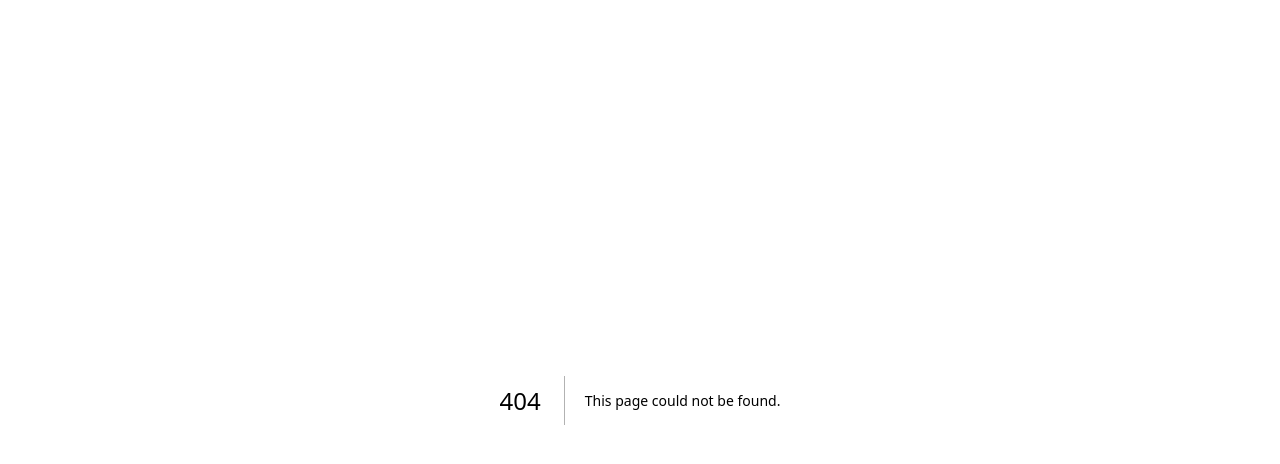
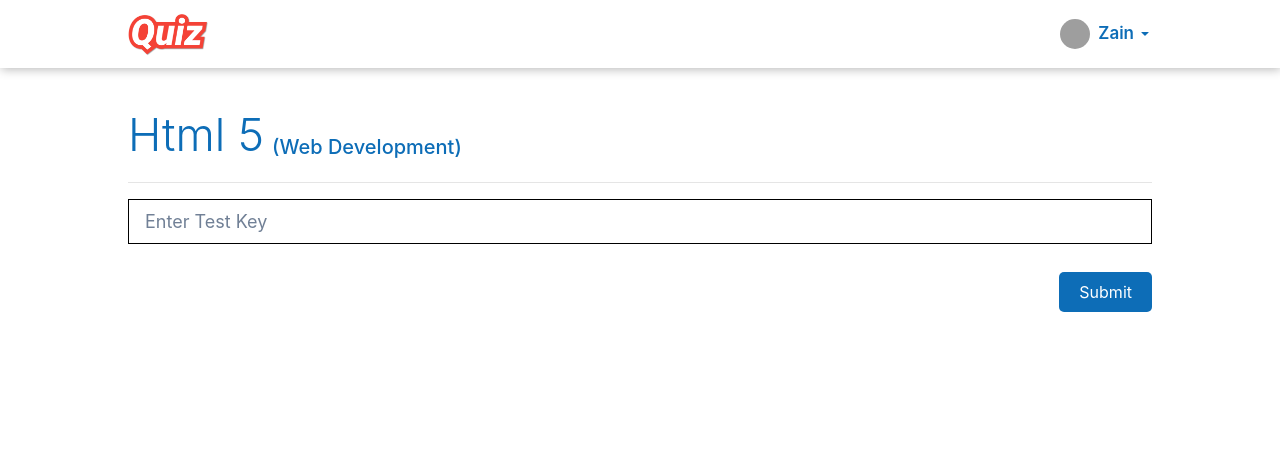
Before and after one commit to ZAINKHAN25/Quiz-App-Next-1--Student, a Next.js app: page /key in a window 1280 px wide. Before the commit this address had no page. Shown: the top 464 px of the page. Built offline with nearby package versions, Linux system fonts and the light colour scheme; grey boxes are pictures that could not be loaded.

Commit message:
Key Page Done

```diff
--- a/src/app/components/AccordationComponentSubject/index.jsx
+++ b/src/app/components/AccordationComponentSubject/index.jsx
@@ -1,3 +1,5 @@
+"use client"
+
 import React, { useState } from 'react';
 import { Accordion, AccordionButton, AccordionIcon, AccordionItem, AccordionPanel, Box } from '@chakra-ui/react';
 
@@ -50,6 +52,7 @@ function AccordationComponentSubject() {
                                 <Box
                                     onClick={() => handleQuizClick(quiz.quizName)}
                                     width={"100%"}
+                                    cursor={"pointer"}
                                     bg={"rgba(0, 0, 0, 5%)"}
                                     _hover={{ bg: "rgba(0, 0, 0, 10%)" }}
                                     p={4}
--- /dev/null
+++ b/src/app/key/layout.tsx
@@ -0,0 +1,11 @@
+export default function RootLayout({ children }) {
+  return (
+    <>
+      {children}
+    </>
+  )
+}
+
+export const metadata = {
+  title: 'Key Page',
+}
--- /dev/null
+++ b/src/app/key/page.jsx
@@ -0,0 +1,75 @@
+import { Box, Heading, Input, Text } from "@chakra-ui/react";
+
+import Navbar from "../components/navbar/index.jsx";
+import dummyData from "../DummyData.js";
+import ColorThemes from "../Color.js";
+
+export default function Page() {
+  return (
+    <Box>
+      <Navbar />
+      <Box
+        width={"80vw"}
+        display={"flex"}
+        justifyContent={"center"}
+        alignItems={"center"}
+        flexDirection={"column"}
+        mx={"auto"}
+        my={10}
+      >
+        <Box
+          w={"100%"}
+          color={ColorThemes.lightColor.secondColor}
+          display={"flex"}
+          alignItems={"end"}
+          borderBottom={"1px solid rgba(0,0,0,10%)"}
+          pb={5}
+          mb={2}
+        >
+          <Heading
+            fontWeight={300}
+            fontSize={45}
+          >
+            {dummyData[0].classesOfQuiz[0].subjectName}
+          </Heading>
+          <Text
+            ms={2}
+            fontSize={20}
+            fontWeight={500}
+          >
+            ({dummyData[0].classNameOFQuiz})
+          </Text>
+        </Box>
+
+        <Input
+          type={"password"}
+          placeholder={"Enter Test Key"}
+          border={"1px solid black"}
+          borderRadius={0}
+          w={"100%"}
+          py={2}
+          px={4}
+          my={2}
+          h={"max-content"}
+          fontSize={18}
+        />
+        <Box
+          ms={"auto"}
+          bg={ColorThemes.lightColor.secondColor}
+          color={ColorThemes.lightColor.firstColor}
+          width={"max-content"}
+          mt={5}
+          px={5}
+          py={2}
+          cursor={"pointer"}
+          borderRadius={5}
+          _hover={{
+            opacity: 0.9
+          }}>
+          Submit
+        </Box>
+      </Box>
+
+    </Box>
+  )
+}
```
